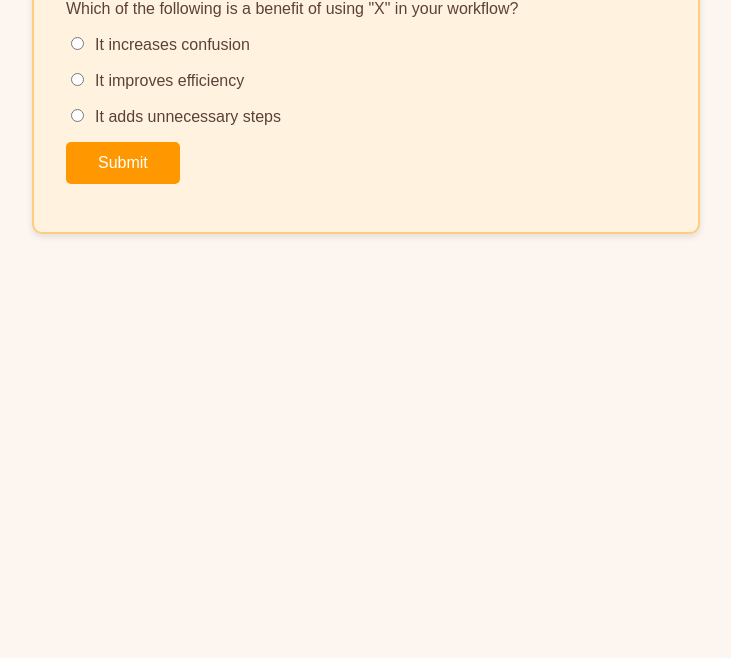
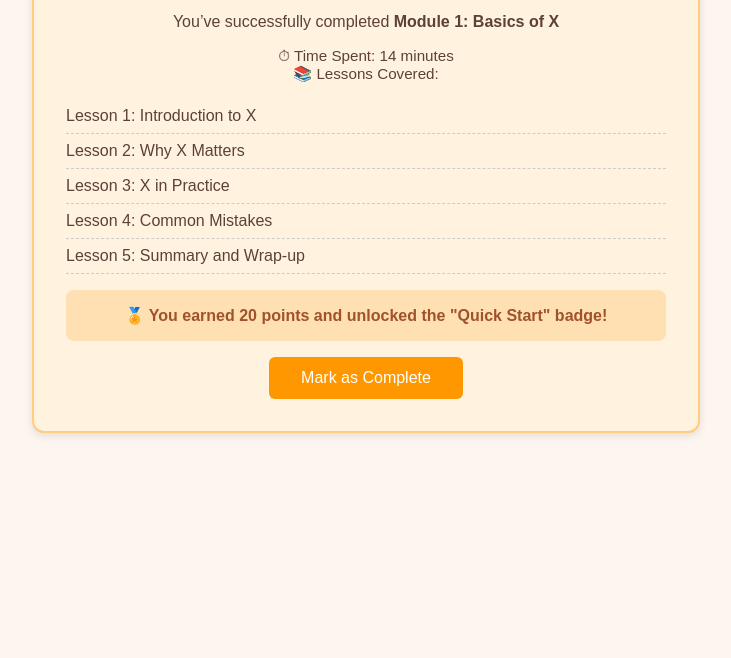
Before and after one commit to Young-Dev-Interns/appl1, a plain HTML site: page index.html in a window 1280 px wide. Shown: the part 142-800 px from the top of the page, without its empty margins (274-1005 px from the left). Drawn offline with Linux system fonts and the light colour scheme.

Commit message:
Update index.html

```diff
--- a/index.html
+++ b/index.html
@@ -2,93 +2,117 @@
 <html lang="en">
 <head>
   <meta charset="UTF-8" />
-  <title>Quiz Checkpoint</title>
+  <title>Module Completion</title>
   <style>
     body {
       font-family: sans-serif;
-      background: #fdf6f0;
+      background-color: #fdf6f0;
+      padding: 2em;
       color: #5d4037;
+    }
+
+    .completion-box {
+      background-color: #fff3e0;
+      border: 2px solid #ffcc80;
+      border-radius: 12px;
       padding: 2em;
-    }
-    .quiz-box {
       max-width: 600px;
       margin: auto;
-      background: #fff3e0;
-      padding: 2em;
-      border: 2px solid #ffcc80;
-      border-radius: 10px;
-      box-shadow: 0 3px 6px rgba(0,0,0,0.1);
+      text-align: center;
+      box-shadow: 0 3px 8px rgba(0,0,0,0.1);
     }
-    .quiz-box h2 {
+
+    .completion-box h1 {
       color: #a0522d;
     }
-    .option {
+
+    .lesson-list {
+      text-align: left;
       margin: 1em 0;
+      padding: 0;
+      list-style: none;
     }
-    .option input {
-      margin-right: 0.5em;
+
+    .lesson-list li {
+      padding: 0.5em 0;
+      border-bottom: 1px dashed #ccc;
     }
-    .submit-btn {
-      background: #ff9800;
+
+    .summary-info {
+      margin: 1em 0;
+      font-size: 0.95rem;
+    }
+
+    .reward-message {
+      background: #ffe0b2;
+      padding: 1em;
+      border-radius: 8px;
+      font-weight: bold;
+      margin: 1em 0;
+      color: #a0522d;
+    }
+
+    .complete-btn {
+      background-color: #ff9800;
       color: white;
       border: none;
       padding: 0.75em 2em;
       font-size: 1rem;
-      border-radius: 5px;
+      border-radius: 6px;
       cursor: pointer;
     }
-    .submit-btn:hover {
-      background: #ef6c00;
+
+    .complete-btn:hover {
+      background-color: #ef6c00;
     }
-    .feedback {
+
+    .qr-preview {
       margin-top: 1em;
-      font-weight: bold;
     }
-    .correct {
-      color: green;
-    }
-    .wrong {
-      color: red;
+
+    .qr-preview img {
+      width: 120px;
+      height: 120px;
+      border: 1px dashed #a1887f;
+      padding: 0.5em;
     }
   </style>
 </head>
 <body>
 
-<div class="quiz-box">
-  <h2>Checkpoint Quiz</h2>
-  <p>Which of the following is a benefit of using "X" in your workflow?</p>
+<div class="completion-box">
+  <h1>🎉 Congratulations!</h1>
+  <p>You’ve successfully completed <strong>Module 1: Basics of X</strong></p>
 
-  <form id="quizForm">
-    <div class="option"><input type="radio" name="answer" value="A" /> It increases confusion</div>
-    <div class="option"><input type="radio" name="answer" value="B" /> It improves efficiency</div>
-    <div class="option"><input type="radio" name="answer" value="C" /> It adds unnecessary steps</div>
-    <button type="submit" class="submit-btn">Submit</button>
-  </form>
+  <div class="summary-info">
+    ⏱ Time Spent: 14 minutes<br />
+    📚 Lessons Covered:
+  </div>
 
-  <div class="feedback" id="feedbackMsg"></div>
+  <ul class="lesson-list">
+    <li>Lesson 1: Introduction to X</li>
+    <li>Lesson 2: Why X Matters</li>
+    <li>Lesson 3: X in Practice</li>
+    <li>Lesson 4: Common Mistakes</li>
+    <li>Lesson 5: Summary and Wrap-up</li>
+  </ul>
+
+  <div class="reward-message">
+    🏅 You earned 20 points and unlocked the "Quick Start" badge!
+  </div>
+
+  <button class="complete-btn" onclick="showQRCode()">Mark as Complete</button>
+
+  <div class="qr-preview" id="qrPreview" style="display:none;">
+    <p>Your updated QR Code:</p>
+    <img src="https://api.qrserver.com/v1/create-qr-code/?data=LEVEL3&size=120x120" alt="QR Code" />
+  </div>
 </div>
 
 <script>
-  const form = document.getElementById('quizForm');
-  const feedback = document.getElementById('feedbackMsg');
-
-  form.addEventListener('submit', function(e) {
-    e.preventDefault();
-    const selected = document.querySelector('input[name="answer"]:checked');
-    if (!selected) {
-      feedback.textContent = "Please select an answer.";
-      feedback.className = 'feedback wrong';
-      return;
-    }
-
-    if (selected.value === "B") {
-      feedback.textContent = "✅ Correct! Efficiency is a key benefit.";
-      feedback.className = 'feedback correct';
-    } else {
-      feedback.textContent = "❌ Try again. Think about what helps a workflow.";
-      feedback.className = 'feedback wrong';
-    }
-  });
+  function showQRCode() {
+    document.getElementById('qrPreview').style.display = 'block';
+  }
 </script>
 
 </body>
```
